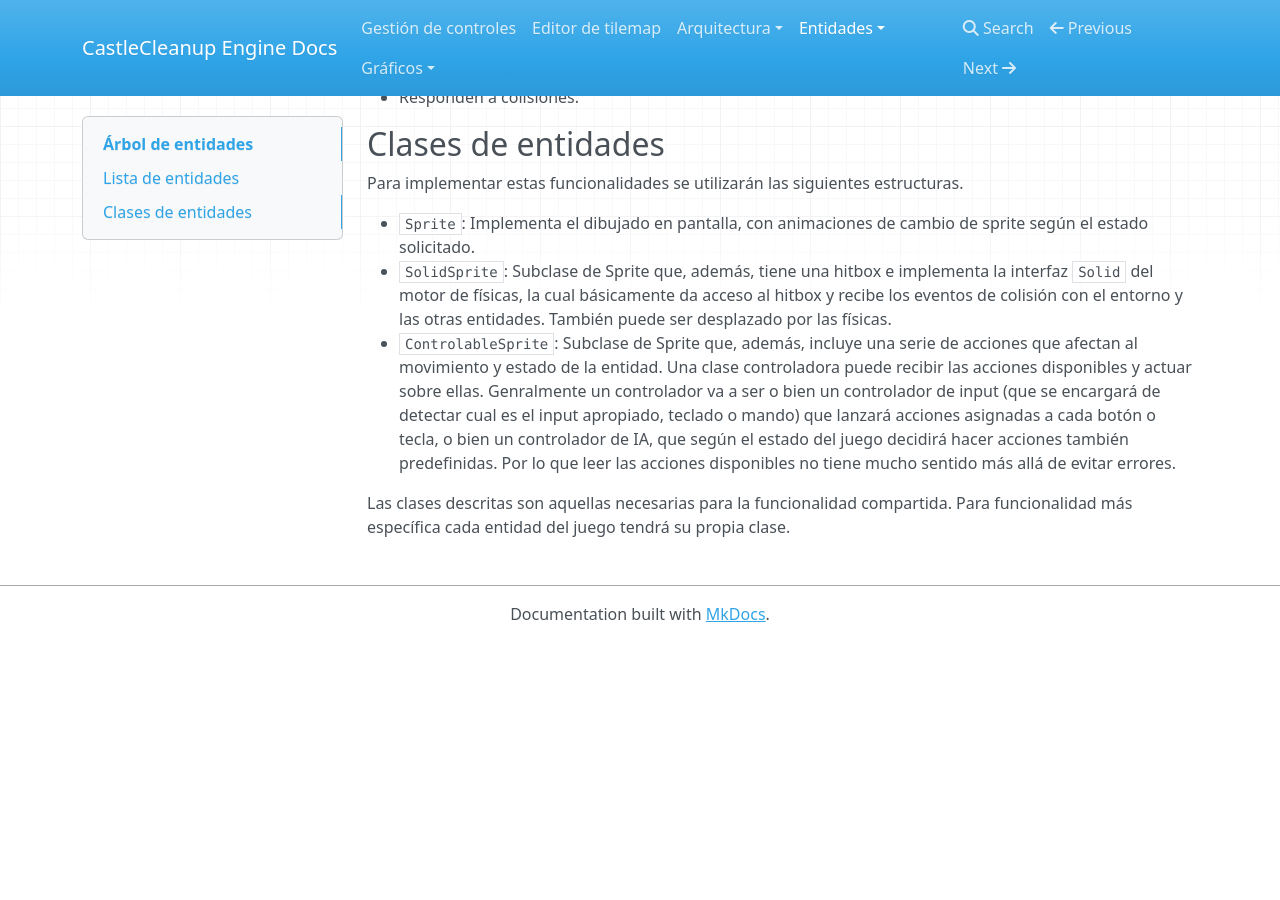
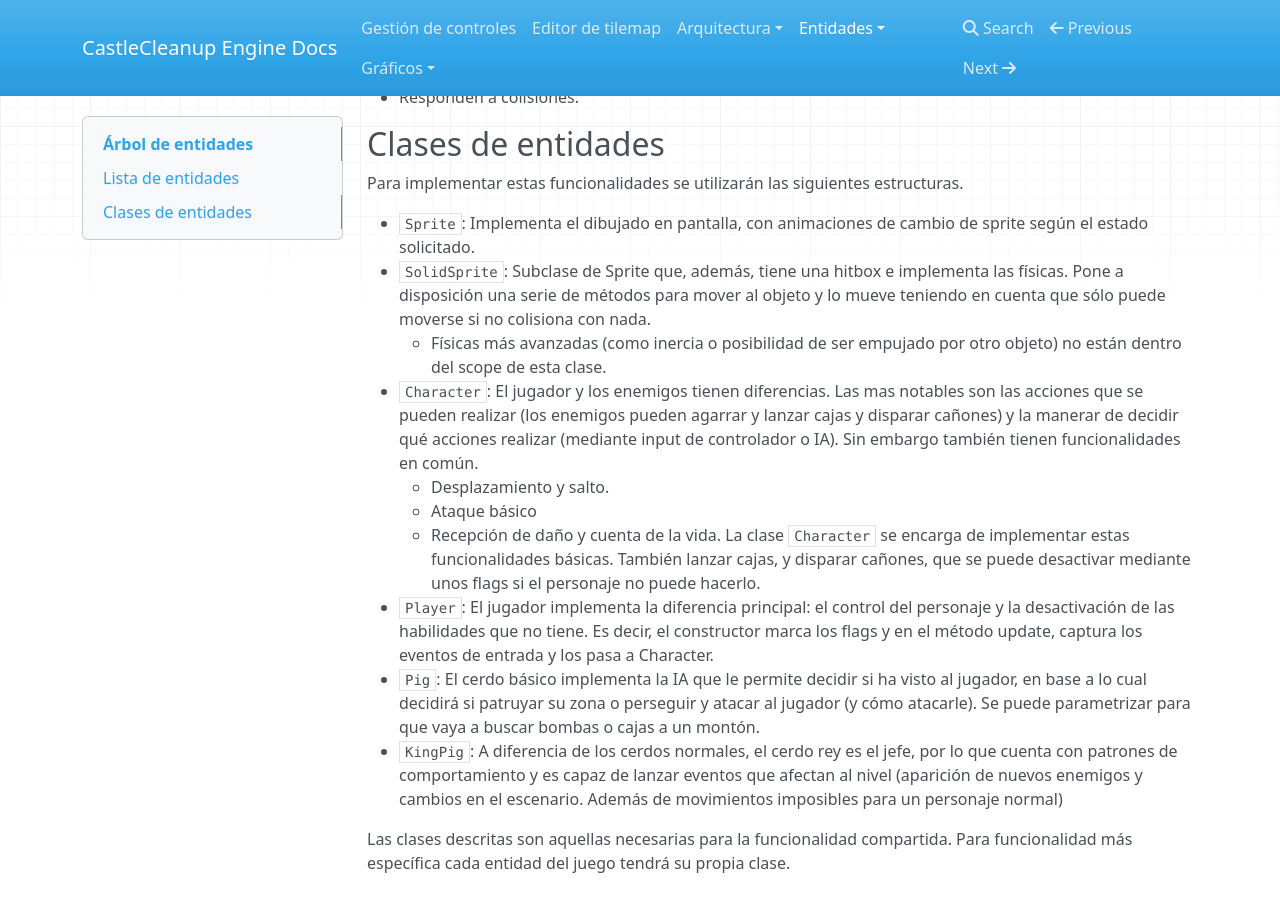
Before and after one commit to jpazsedano/castlecleanup, an MkDocs documentation site: the page built from doc/entidades/arbol_de_entidades.md, in a window 1280 px wide and 900 px high, scrolled down 1584 px. Built offline with MkDocs 1.6.1, drawn with Linux system fonts in a browser that asks for light colours; nearby versions of some CDN libraries; before the commit the page ends 2226 px from its top, so only the background shows below that.

Commit message:
Añadido codigo de entidades

```diff
--- a/doc/entidades/arbol_de_entidades.md
+++ b/doc/entidades/arbol_de_entidades.md
@@ -80,18 +80,31 @@ Para implementar estas funcionalidades se utilizarán las siguientes estructuras
 
 - `Sprite`: Implementa el dibujado en pantalla, con animaciones de cambio de sprite según
 el estado solicitado.
-- `SolidSprite`: Subclase de Sprite que, además, tiene una hitbox e implementa la
-interfaz `Solid` del motor de físicas, la cual básicamente da acceso al hitbox y recibe
-los eventos de colisión con el entorno y las otras entidades. También puede ser desplazado
-por las físicas.
-- `ControlableSprite`: Subclase de Sprite que, además, incluye una serie de acciones que
-afectan al movimiento y estado de la entidad. Una clase controladora puede recibir las
-acciones disponibles y actuar sobre ellas.
-Genralmente un controlador va a ser o bien un controlador de input (que se encargará de
-detectar cual es el input apropiado, teclado o mando) que lanzará acciones asignadas a cada
-botón o tecla, o bien un controlador de IA, que según el estado del juego decidirá hacer
-acciones también predefinidas. Por lo que leer las acciones disponibles no tiene mucho
-sentido más allá de evitar errores.
+- `SolidSprite`: Subclase de Sprite que, además, tiene una hitbox e implementa las físicas.
+Pone a disposición una serie de métodos para mover al objeto y lo mueve teniendo en cuenta
+que sólo puede moverse si no colisiona con nada.
+    - Físicas más avanzadas (como inercia o posibilidad de ser empujado por otro objeto)
+    no están dentro del scope de esta clase.
+- `Character`: El jugador y los enemigos tienen diferencias. Las mas notables son las
+acciones que se pueden realizar (los enemigos pueden agarrar y lanzar cajas y disparar
+cañones) y la manerar de decidir qué acciones realizar (mediante input de controlador o
+IA). Sin embargo también tienen funcionalidades en común.
+    - Desplazamiento y salto.
+    - Ataque básico
+    - Recepción de daño y cuenta de la vida.
+La clase `Character` se encarga de implementar estas funcionalidades básicas. También lanzar
+cajas, y disparar cañones, que se puede desactivar mediante unos flags si el personaje no
+puede hacerlo.
+- `Player`: El jugador implementa la diferencia principal: el control del personaje y la
+desactivación de las habilidades que no tiene. Es decir, el constructor marca los flags
+y en el método update, captura los eventos de entrada y los pasa a Character.
+- `Pig`: El cerdo básico implementa la IA que le permite decidir si ha visto al jugador,
+en base a lo cual decidirá si patruyar su zona o perseguir y atacar al jugador (y cómo
+atacarle). Se puede parametrizar para que vaya a buscar bombas o cajas a un montón.
+- `KingPig`: A diferencia de los cerdos normales, el cerdo rey es el jefe, por lo que
+cuenta con patrones de comportamiento y es capaz de lanzar eventos que afectan al nivel
+(aparición de nuevos enemigos y cambios en el escenario. Además de movimientos imposibles
+para un personaje normal)
 
 Las clases descritas son aquellas necesarias para la funcionalidad compartida. Para
 funcionalidad más específica cada entidad del juego tendrá su propia clase.
```
Also changed, not shown: 1 other file.
